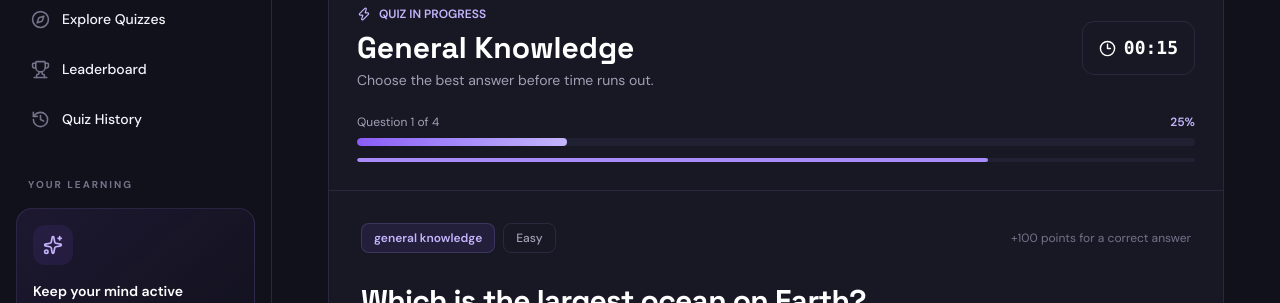
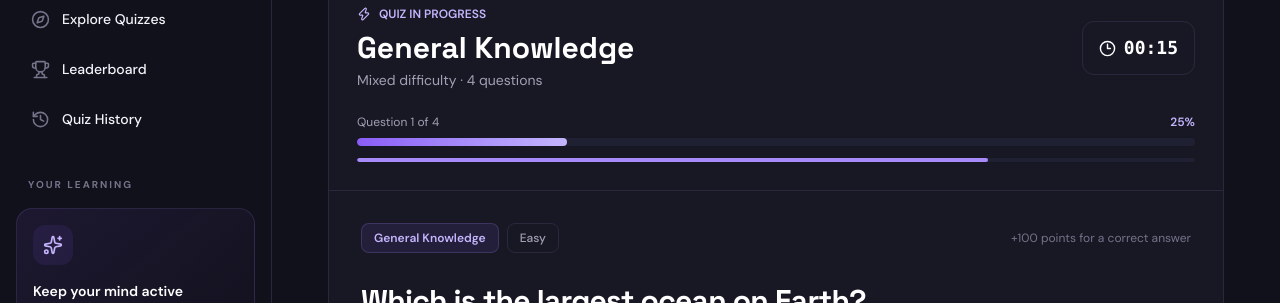
Before and after one commit to abdikadirjerry/quizora-quiz-app, a React (Vite) app: page /quiz/play in a window 1280 px wide. Shown: the part 184-487 px from the top of the page. Built offline with nearby package versions, Linux system fonts and the light colour scheme.

Commit message:
feat: apply selected quiz difficulty and question count

```diff
--- a/src/pages/QuizPage.jsx
+++ b/src/pages/QuizPage.jsx
@@ -19,13 +19,25 @@ import useQuiz from "../hooks/useQuiz";
 function QuizPage() {
   const location = useLocation();
 
-  const categoryId = location.state?.categoryId ?? "general-knowledge";
-  const categoryName = location.state?.categoryName ?? "General Knowledge";
+  const {
+    categoryId = "general-knowledge",
+    categoryName = "General Knowledge",
+    difficulty = "all",
+    questionCount = 4,
+  } = location.state ?? {};
 
-  const questions = useMemo(
-    () => getQuestionsForCategory(categoryId, categoryName),
-    [categoryId, categoryName],
-  );
+  const questions = useMemo(() => {
+    const categoryQuestions = getQuestionsForCategory(categoryId, categoryName);
+
+    const filteredQuestions =
+      difficulty === "all"
+        ? categoryQuestions
+        : categoryQuestions.filter(
+            (question) => question.difficulty === difficulty,
+          );
+
+    return filteredQuestions.slice(0, questionCount);
+  }, [categoryId, categoryName, difficulty, questionCount]);
 
   const quiz = useQuiz(questions);
   const currentQuestion = quiz.questions[quiz.currentIndex];
@@ -195,6 +207,9 @@ function QuizPage() {
     return (
       <section className="surface-card rounded-3xl p-8 text-center">
         <h1 className="text-xl font-bold text-white">No questions available</h1>
+        <p className="mt-2 text-sm text-text-secondary">
+          Choose another difficulty or category.
+        </p>
         <Link
           to="/explore"
           className="mt-4 inline-block text-sm text-brand-300 hover:text-brand-200"
@@ -229,7 +244,11 @@ function QuizPage() {
               </h1>
 
               <p className="mt-1 text-sm text-text-secondary">
-                Choose the best answer before time runs out.
+                {difficulty === "all"
+                  ? "Mixed difficulty"
+                  : `${difficulty} difficulty`}
+                {" · "}
+                {quiz.totalQuestions} questions
               </p>
             </div>
 
@@ -271,7 +290,9 @@ function QuizPage() {
               <div
                 className="h-full rounded-full bg-gradient-to-r from-brand-500 to-brand-300 transition-all duration-300"
                 style={{
-                  width: `${((quiz.currentIndex + 1) / quiz.totalQuestions) * 100}%`,
+                  width: `${
+                    ((quiz.currentIndex + 1) / quiz.totalQuestions) * 100
+                  }%`,
                 }}
               />
             </div>
@@ -289,7 +310,7 @@ function QuizPage() {
 
         <div className="p-5 sm:p-8">
           <div className="mb-6 flex flex-wrap items-center gap-2">
-            <span className="rounded-lg border border-brand-400/20 bg-brand-500/10 px-3 py-1.5 text-xs font-semibold text-brand-300">
+            <span className="rounded-lg border border-brand-400/20 bg-brand-500/10 px-3 py-1.5 text-xs font-semibold capitalize text-brand-300">
               {currentQuestion.category.replaceAll("-", " ")}
             </span>
 
```
